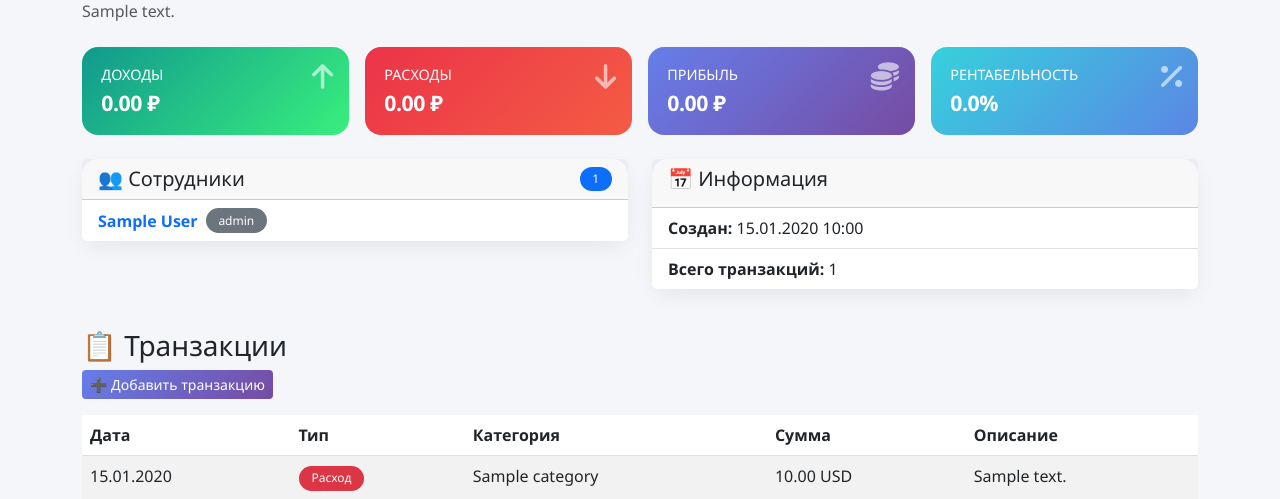
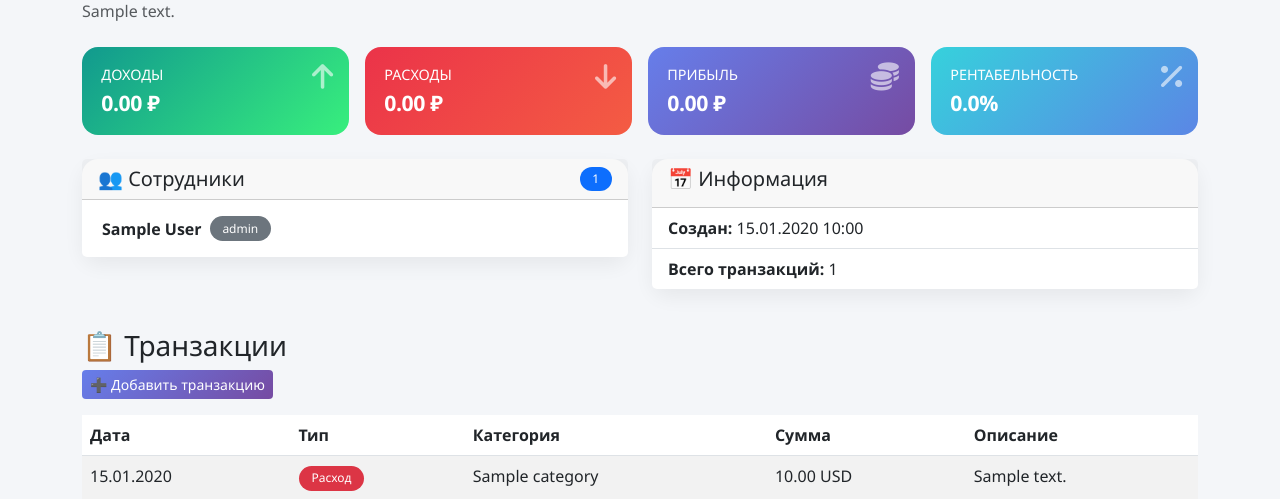
Before and after one commit to daniil-avdeenko/project-finance, a Flask app: page /projects/1 in a window 1280 px wide. Shown: the part 137-636 px from the top of the page. Run offline with Flask 3, Linux system fonts and the light colour scheme; a user stored in the database is signed in; tables that the repository leaves empty hold one stand-in row (values such as "Sample post"); some libraries are stand-ins or nearby versions.

Commit message:
feat(ui): clickable relation rows in detail views

```diff
--- a/app/static/css/styles.css
+++ b/app/static/css/styles.css
@@ -836,3 +836,67 @@ h1 {
         padding: 1rem;
     }
 }
+
+/* ============================================================
+   Detail pages — relation rows.
+   Блоки «Сотрудники» в /projects/<id> и «Проекты» в
+   /employees/<id> используют общую модель:
+   - вся строка — <a> на карточку связанной сущности;
+   - на ≥1200px имя и роль inline;
+   - на <1200px роль под именем (мобилка и десктоп от 175%);
+   - на <768px каждая строка — отдельная мини-карточка с явной
+     границей и скруглением, тач-таргет ~56px высоты.
+   ============================================================ */
+.relation-list {
+    padding: 0;
+}
+
+.relation-item {
+    padding: 0;
+}
+
+.relation-row-link {
+    display: flex;
+    flex-wrap: wrap;
+    align-items: center;
+    gap: 0.5rem;
+    padding: 1rem 1.25rem;
+    color: inherit;
+    text-decoration: none;
+    transition: background-color 0.2s ease;
+}
+
+.relation-row-link:hover {
+    background-color: #f8f9fa;
+    color: inherit;
+}
+
+.relation-row-name {
+    font-weight: 600;
+    overflow-wrap: break-word;
+    word-break: break-word;
+}
+
+@media (max-width: 1000px) {
+    .relation-row-link {
+        flex-direction: column;
+        align-items: flex-start;
+        gap: 0.25rem;
+    }
+}
+
+@media (max-width: 767px) {
+    /* Специфичность .relation-list.list-group-flush > .relation-item (0,3,0)
+       перекрывает .list-group-flush > .list-group-item (0,2,0),
+       поэтому border-bottom от Bootstrap заменяется на полную рамку
+       без !important. */
+    .relation-list.list-group-flush > .relation-item {
+        border: 1px solid #e0e0e0;
+        border-radius: 8px;
+        margin-bottom: 0.5rem;
+    }
+
+    .relation-list.list-group-flush > .relation-item:last-child {
+        margin-bottom: 0;
+    }
+}
--- a/app/templates/projects/detail.html
+++ b/app/templates/projects/detail.html
@@ -79,14 +79,14 @@
                 <h5 class="mb-0">👥 Сотрудники</h5>
                 <span class="badge bg-primary rounded-pill">{{ project.employee_roles|length }}</span>
             </div>
-            <ul class="list-group list-group-flush">
+                        <ul class="list-group list-group-flush relation-list">
                 {% for er in project.employee_roles %}
-                <li class="list-group-item d-flex flex-wrap align-items-center gap-2">
+                <li class="list-group-item p-0 relation-item">
                     <a href="{{ url_for('main.employee_detail', employee_id=er.employee.id) }}"
-                       class="text-decoration-none fw-semibold">
-                        {{ er.employee.name }}
+                       class="relation-row-link">
+                        <span class="relation-row-name">{{ er.employee.name }}</span>
+                        <span class="badge bg-secondary">{{ er.role }}</span>
                     </a>
-                    <span class="badge bg-secondary">{{ er.role }}</span>
                 </li>
                 {% else %}
                 <li class="list-group-item text-muted">Нет сотрудников</li>
@@ -136,7 +136,7 @@
             {{ expense_categories.get(t.category_id, '—') }}
             {% endif %}
         </td>
-        <td>{{ t.amount|money }} {{ t.currency or 'RUB' }}</td>
+        <td class="text-nowrap">{{ t.amount|money }} {{ t.currency or 'RUB' }}</td>
         <td>{{ t.description or '—' }}</td>
     </tr>
     {% else %}
```
Also changed, not shown: app/templates/employees/detail.html (+9 -7 lines).
